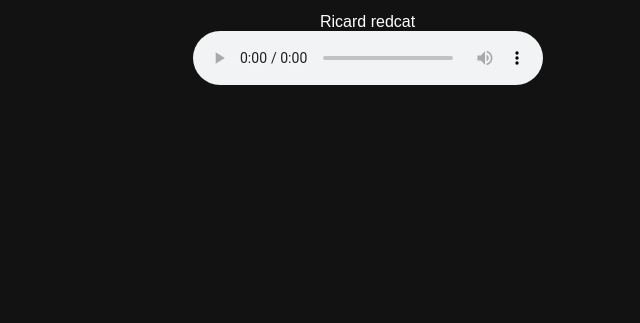
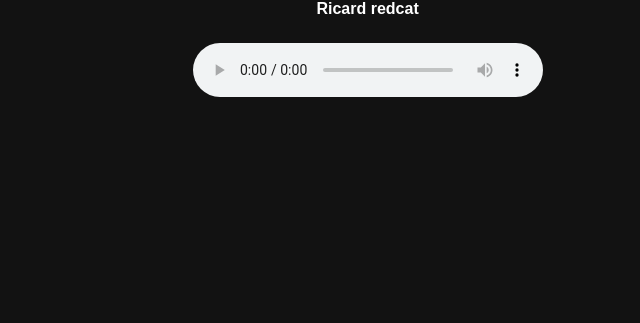
Before and after one commit to vrey03/candou_audio_player, a plain HTML site: page index.html in a window 1280 px wide. Shown: the part 477-800 px from the top of the page, without its empty margins (320-960 px from the left). Drawn offline with Linux system fonts and the light colour scheme.

Commit message:
Update index.html

```diff
--- a/index.html
+++ b/index.html
@@ -41,6 +41,13 @@ body {
     margin-bottom: 25px;
 }
 
+.subtitle {
+    font-size: 1rem;
+    font-weight: bold;
+    margin-bottom: 25px;
+    text-align: center;
+}
+
 audio {
     width: 100%;
 }
```
